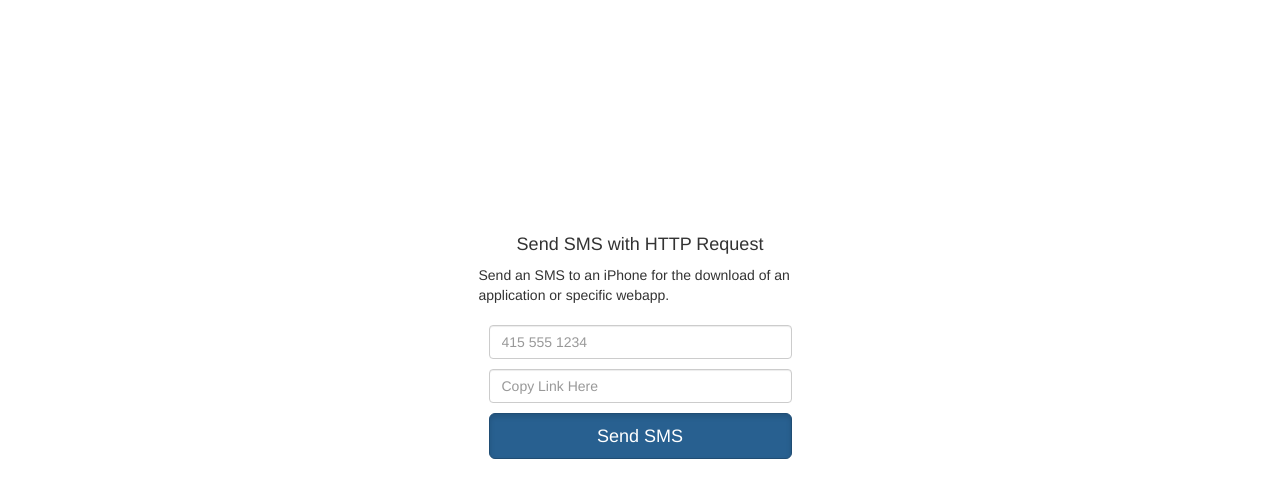
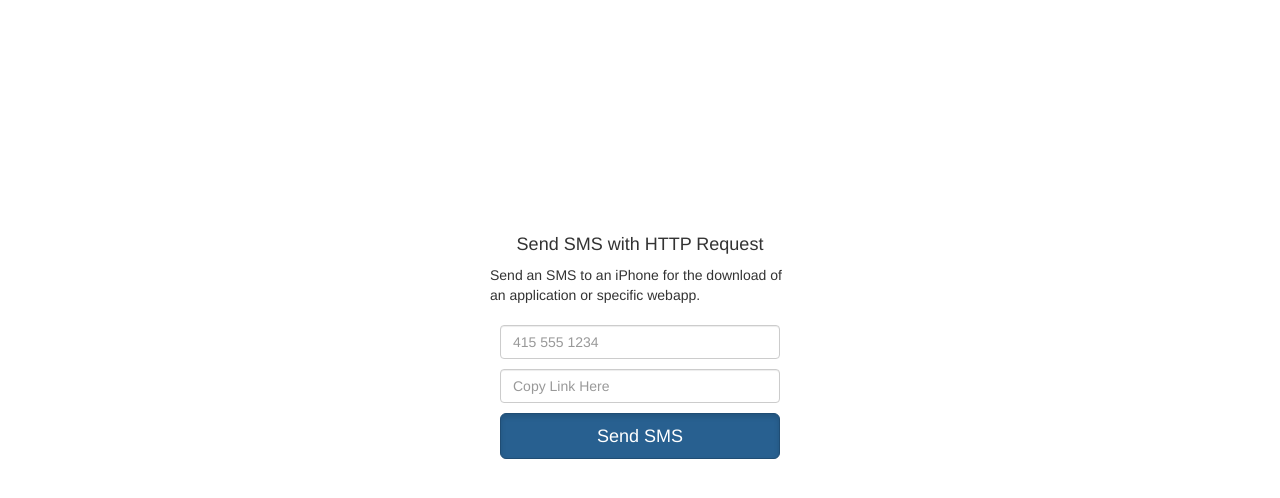
Before and after one commit to mattsfalco/mattsfalco.github.io, a plain HTML site: page projects.html in a window 1280 px wide. Shown: the part 88-586 px from the top of the page. Drawn offline with nearby package versions, Linux system fonts and the light colour scheme.

Commit message:
paragraph max width change

```diff
--- a/projects.html
+++ b/projects.html
@@ -99,7 +99,7 @@
 		<!-- Send SMS Button with HTTP Request -->
 		<h4>Send SMS with HTTP Request</h4>
 			<object style="max-width: 323px;">
-				<p>Send an SMS to an iPhone for the download of an application or specific webapp.</p>
+				<p style="max-width: 300px;">Send an SMS to an iPhone for the download of an application or specific webapp.</p>
 
 				<form style="padding: 10px;" action="https://www.iflow.net/api/sendsms.aspx" method="post" acceptcharset="utf-8">
 				    <input type="hidden" name="id" value="">
```
